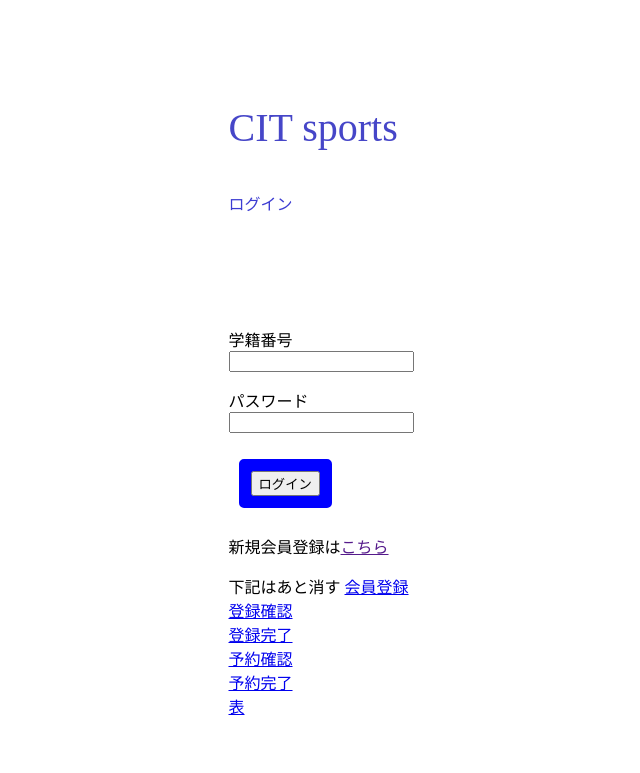
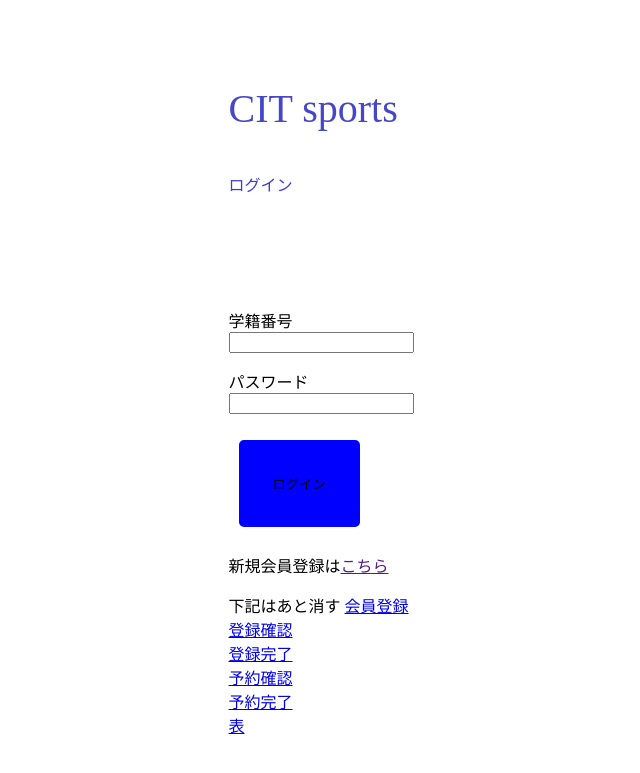
Before and after one commit to yabukilab/ogasawara-a, a PHP site: page / in a window 1280 px wide. Shown: the top 773 px of the page, without its empty margins (319-959 px from the left). Run offline with PHP 8.4, Linux system fonts and the light colour scheme.

Commit message:
06/22test5

```diff
--- a/htdocs/index.php
+++ b/htdocs/index.php
@@ -30,7 +30,7 @@
                 <!--<nav>-->
                     <div class="link-container">
                         <!--<a href="decide.php">-->
-                            <input type="submit" value="ログイン">
+                            <input type="submit" value="ログイン" class="link-container">
                             <!--ログイン-->
                         <!--</a>-->
                     </div>
```
